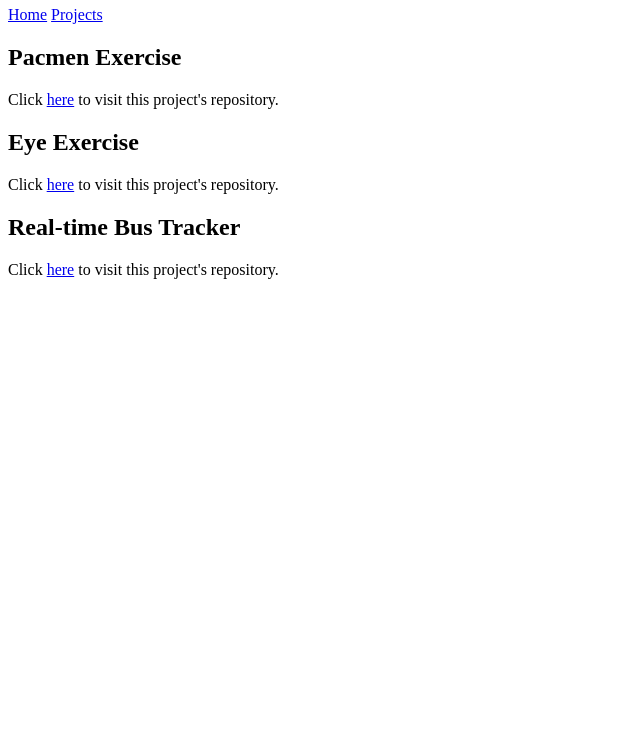
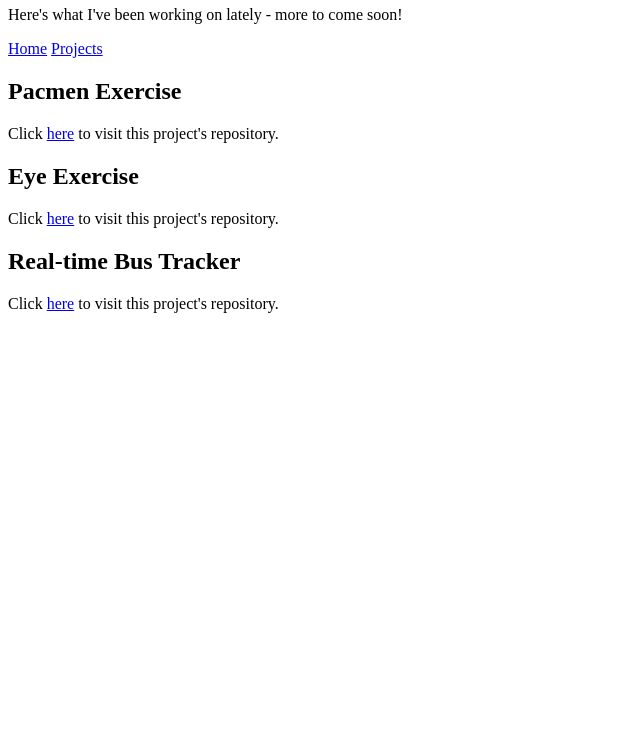
Before and after one commit to emily2288/emily2288.github.io, a plain HTML site: page projects.html in a window 1280 px wide. Shown: the part 60-800 px from the top of the page, without its empty margins (0-640 px from the left). Drawn offline with Linux system fonts and the light colour scheme.

Commit message:
Update projects.html

```diff
--- a/projects.html
+++ b/projects.html
@@ -1,6 +1,7 @@
 <html>
   <h1>Projects</h1>
   <div class="topnav">
+    <p>Here's what I've been working on lately - more to come soon!</p>
   <a class="active" href="#home">Home</a>
     <a href="projects.html">Projects</a>
   </div>
```
